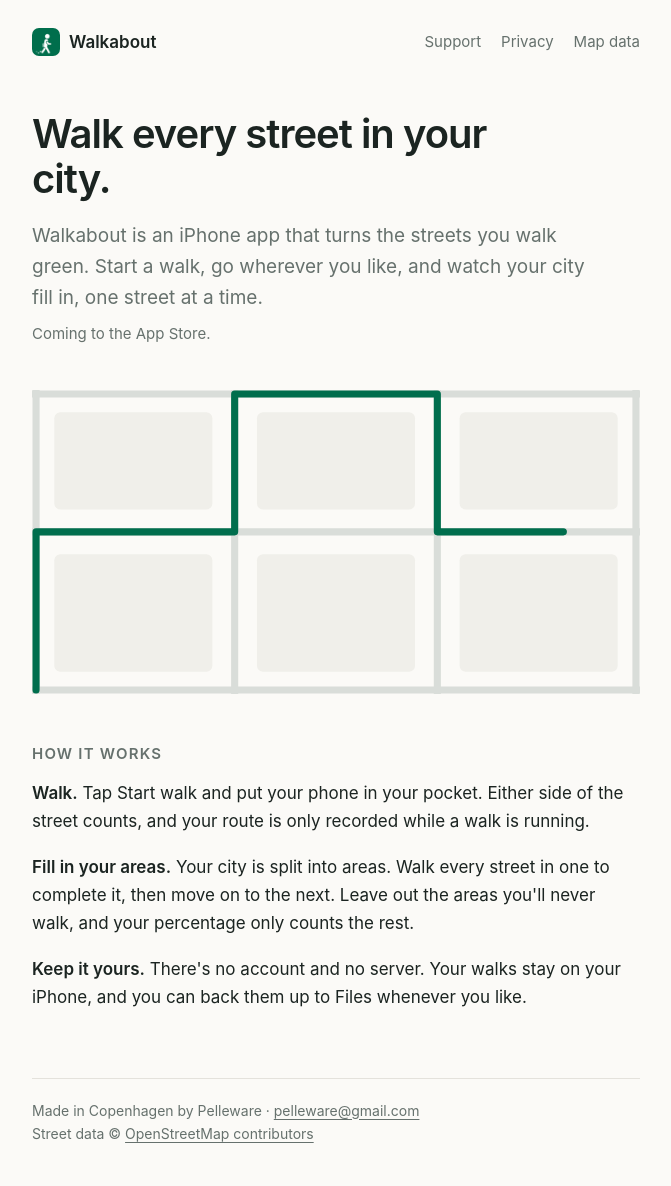
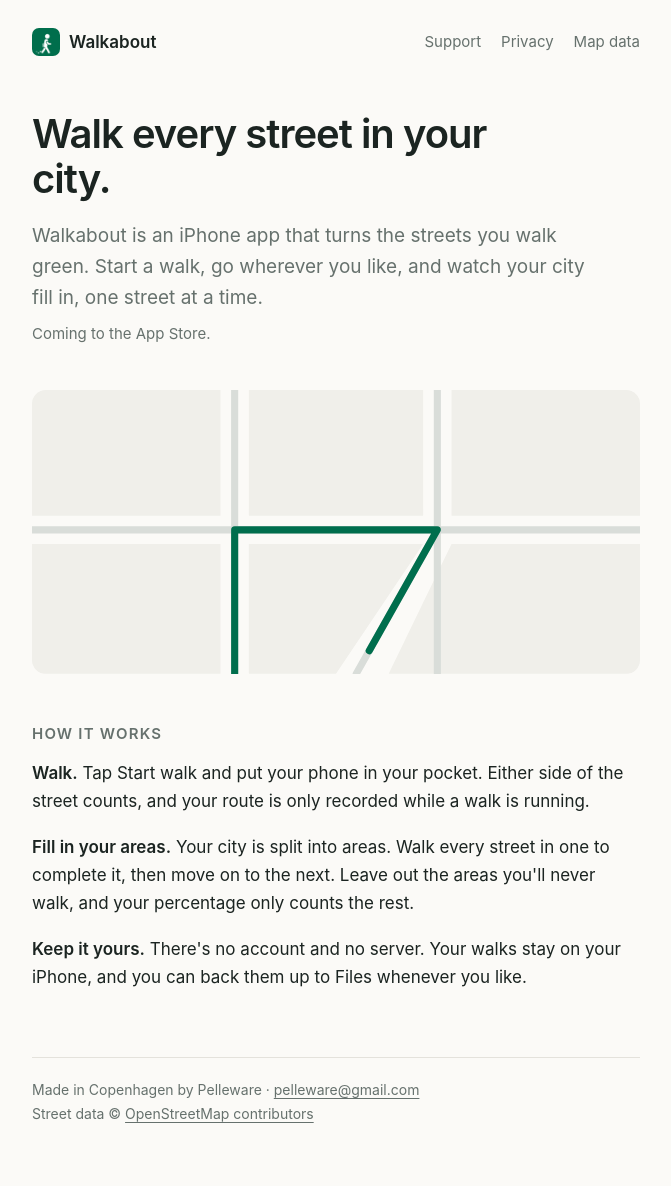
Before and after one commit to Pelleware/pelleware.github.io, a Jekyll site: the page built from index.html, in a window 1280 px wide. Shown: the whole page, without its empty margins (304-975 px from the left). Built offline with Jekyll 4.4.1, drawn with Linux system fonts in a browser that asks for light colours.

Commit message:
Home drawing: route draws fully, looser street layout without a frame
Co-Authored-By: Claude Opus 5.5 <noreply@anthropic.com>

```diff
--- a/assets/style.css
+++ b/assets/style.css
@@ -31,12 +31,12 @@ main { padding: 56px 0 24px; }
 .lede { font-size: 40px; line-height: 1.12; font-weight: 600; letter-spacing: -0.025em; margin: 0 0 18px; max-width: 13em; }
 .intro { font-size: 19px; color: var(--muted); margin: 0 0 8px; max-width: 30em; }
 .soon { font-size: 15px; color: var(--muted); margin: 0; }
-.map { display: block; width: 100%; height: auto; margin: 44px 0 48px; }
+.map { display: block; width: 100%; height: auto; margin: 44px 0 48px; border-radius: 14px; overflow: hidden; }
 .map .street { stroke: var(--street); stroke-width: 7; stroke-linecap: round; fill: none; }
 .map .block { fill: var(--block); }
 .map .walked {
   stroke: var(--accent); stroke-width: 7; stroke-linecap: round; stroke-linejoin: round; fill: none;
-  stroke-dasharray: 1000; stroke-dashoffset: 1000; animation: walk 5s ease-in-out 0.4s forwards;
+  stroke-dasharray: 1; stroke-dashoffset: 1; animation: walk 5s ease-in-out 0.4s forwards;
 }
 .map .you { fill: var(--accent); opacity: 0; animation: appear 0.3s ease 5.3s forwards; }
 @keyframes walk { to { stroke-dashoffset: 0; } }
--- a/index.html
+++ b/index.html
@@ -5,16 +5,11 @@ layout: default
 <p class="intro">Walkabout is an iPhone app that turns the streets you walk green. Start a walk, go wherever you like, and watch your city fill in, one street at a time.</p>
 <p class="soon">Coming to the App Store.</p>
 
-<svg class="map" viewBox="0 0 600 300" role="img" aria-label="A drawing of a few city blocks with a walked route in green">
-  <rect class="block" x="22" y="22" width="156" height="96" rx="6"/>
-  <rect class="block" x="222" y="22" width="156" height="96" rx="6"/>
-  <rect class="block" x="422" y="22" width="156" height="96" rx="6"/>
-  <rect class="block" x="22" y="162" width="156" height="116" rx="6"/>
-  <rect class="block" x="222" y="162" width="156" height="116" rx="6"/>
-  <rect class="block" x="422" y="162" width="156" height="116" rx="6"/>
-  <path class="street" d="M0 140 H600 M200 0 V300 M400 0 V300 M0 4 H600 M0 296 H600 M4 0 V300 M596 0 V300"/>
-  <path class="walked" d="M4 296 V140 H200 V4 H400 V140 H596"/>
-  <circle class="you" cx="596" cy="140" r="9"/>
+<svg class="map" viewBox="0 0 600 280" role="img" aria-label="A drawing of a few city blocks with a walked route in green">
+  <path class="block" d="M0 0 H186 V124 H0 Z M214 0 H386 V124 H214 Z M414 0 H600 V124 H414 Z M0 152 H186 V280 H0 Z M214 152 H386 L300 280 H214 Z M414 152 H600 V280 H352 Z"/>
+  <path class="street" d="M0 138 H600 M200 0 V280 M400 0 V280 M400 138 L320 280"/>
+  <path class="walked" pathLength="1" d="M200 280 V138 H400 L320 280"/>
+  <circle class="you" cx="320" cy="280" r="9"/>
 </svg>
 
 <section class="how">
```
